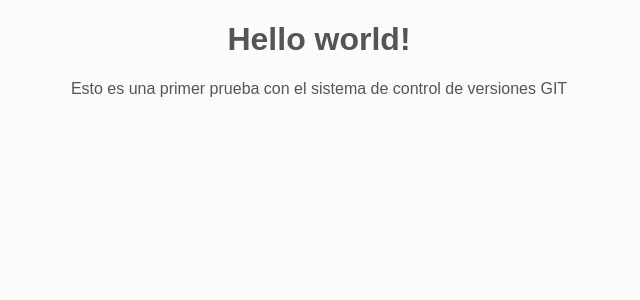
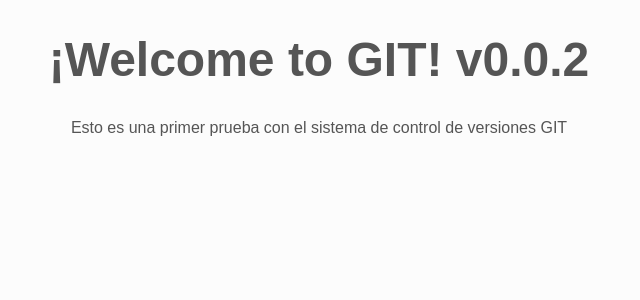
Before and after one commit to mserrato/FirstTest, a PHP site: page / in a window 1280 px wide. Shown: the top 300 px of the page, without its empty margins (321-961 px from the left). Run offline with PHP 8.4, Linux system fonts and the light colour scheme.

Commit message:
Se agrego la version al titulo

```diff
--- a/index.html
+++ b/index.html
@@ -2,11 +2,11 @@
 <html>
 <head>
   <meta charset="utf-8">
-  <title>First Test v0.0.1</title>
+  <title>First Test v0.0.2</title>
   <link rel="stylesheet" type="text/css" href="style.css">
 </head>
 <body>
-  <h1> Hello world! </h1>
+  <h1> ¡Welcome to GIT! v0.0.2 </h1>
   <p> Esto es una primer prueba con el sistema de control de versiones GIT </p>
 </body>
 </html>
--- a/style.css
+++ b/style.css
@@ -4,6 +4,11 @@ body {
 }
 
 h1, p {
+  font-size: 16px;
   text-align: center;
   color: #555;
 }
+
+h1 {
+  font-size: 48px;
+}
```
